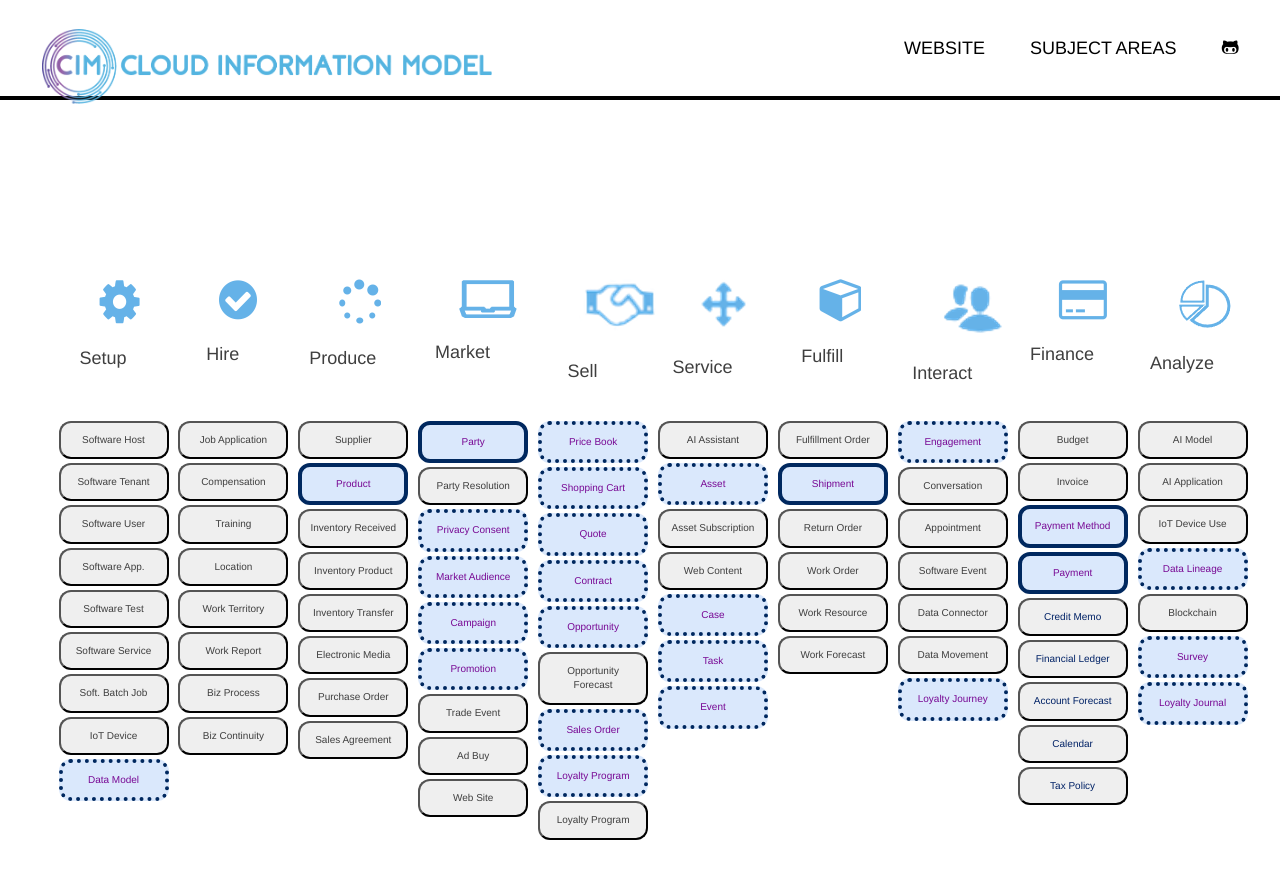
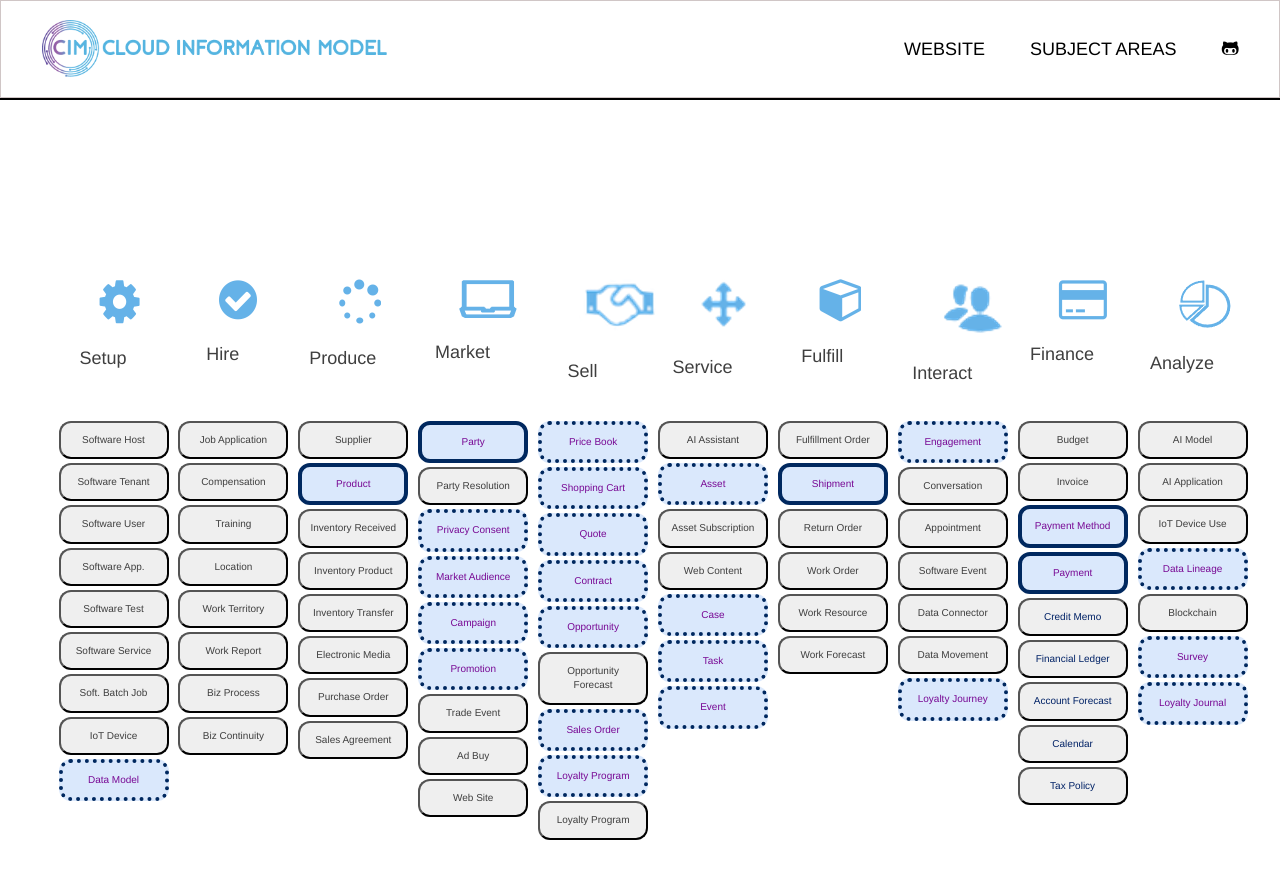
Before and after one commit to standards-hub/cim_github_pages, a Jekyll site: the page built from index.markdown, in a window 1280 px wide and 990 px high. Shown: the top 879 px of the window. Built offline with Jekyll 4.4.1, drawn with Linux system fonts in a browser that asks for light colours; nearby versions of some CDN libraries; some web fonts are replaced; a script that is not in the unit is left out; grey boxes are pictures that could not be loaded.

Commit message:
Update home.html

```diff
--- a/_layouts/home.html
+++ b/_layouts/home.html
@@ -74,7 +74,7 @@ h5{
 
 </script>
 
-<nav class="navbar navbar-default navbar-fixed-top" role="navigation">
+<nav class="navbar navbar-default navbar-fixed-top" role="navigation" style="background: rgb(255 255 255);border: 1px solid #d0c6c6;">
   <div class="container">
       <div class="navbar-header">
           <button class="navbar-toggle collapsed" aria-expanded="false" aria-controls="navbar" type="button" data-toggle="collapse" data-target="#navbar">
@@ -84,7 +84,7 @@ h5{
               <span class="icon-bar"></span>
           </button>
           <a class="navbar-brand" href="https://standards-hub.github.io/cim_github_pages/">
-            <img src="./img/cim-text-hztl-color.png" style="max-width: 450px;">
+            <img src="./img/cim-text-hztl-color.png" style="max-width: 345px;margin-top: 5px;">
         </a>
       </a>
       </div>
```
